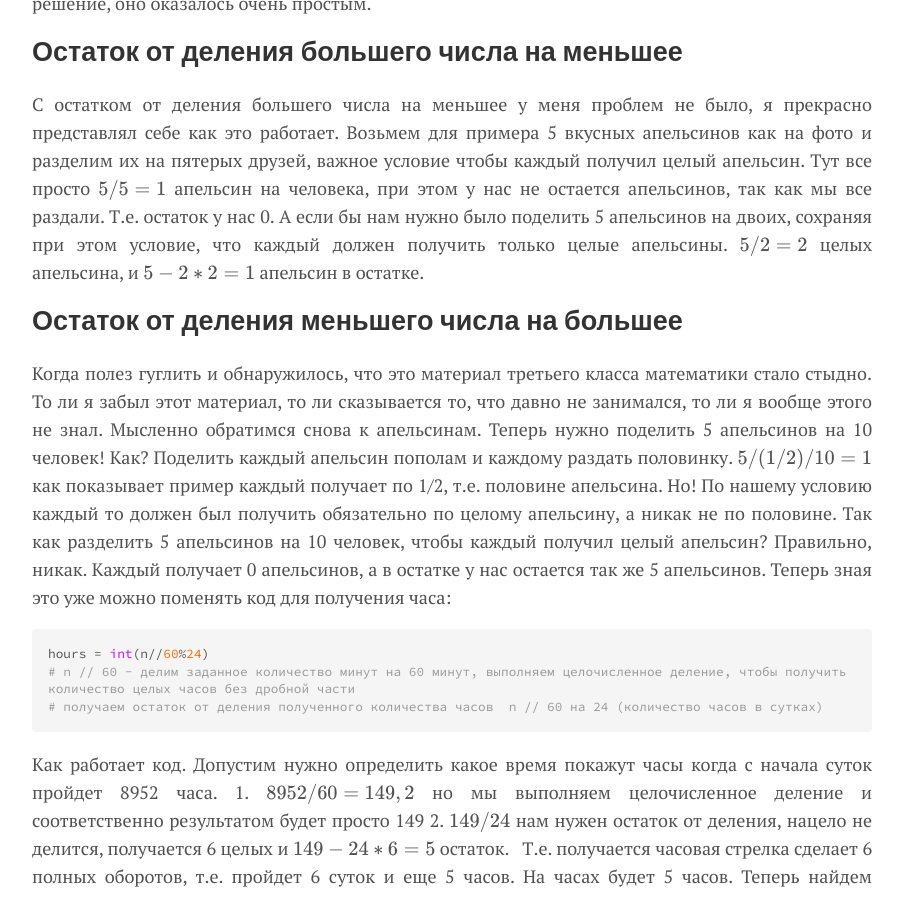
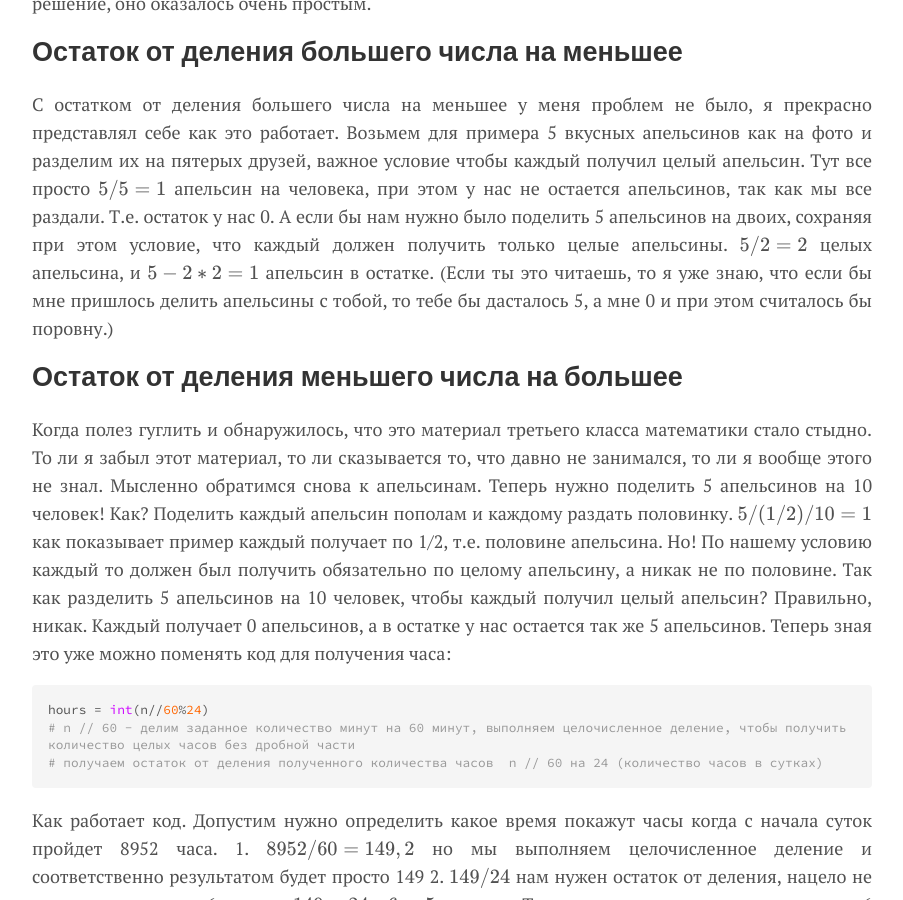
Before and after one commit to madazimov/madazimov.github.io, a Jekyll site: the page built from _posts/2018-04-11-ostatok-ot-deleniya.md, in a window 1280 px wide and 900 px high, scrolled down 1297 px. Shown: the whole window, without its empty margins (188-1091 px from the left). Built offline with Jekyll 4.4.1, drawn with Linux system fonts in a browser that asks for light colours; formulas are drawn with MathJax 3.

Commit message:
Update 2018-04-11-ostatok-ot-deleniya.md

```diff
--- a/_posts/2018-04-11-ostatok-ot-deleniya.md
+++ b/_posts/2018-04-11-ostatok-ot-deleniya.md
@@ -23,7 +23,7 @@ print(hours, minutes) # Функцией print() выводим на экран
 </p>
 ## Остаток от деления большего числа на меньшее
 <p align="justify">
-С остатком от деления большего числа на меньшее у меня проблем не было, я прекрасно представлял себе как это работает. Возьмем для примера 5 вкусных апельсинов как на фото и разделим их на пятерых друзей, важное условие чтобы каждый получил целый апельсин. Тут все просто \( 5/5=1 \) апельсин на человека, при этом у нас не остается апельсинов, так как мы все раздали. Т.е. остаток у нас 0. А если бы нам нужно было поделить 5 апельсинов на двоих, сохраняя при этом условие, что каждый должен получить только целые апельсины. \( 5/2=2 \) целых апельсина, и \( 5-2*2=1 \) апельсин в остатке.
+С остатком от деления большего числа на меньшее у меня проблем не было, я прекрасно представлял себе как это работает. Возьмем для примера 5 вкусных апельсинов как на фото и разделим их на пятерых друзей, важное условие чтобы каждый получил целый апельсин. Тут все просто \( 5/5=1 \) апельсин на человека, при этом у нас не остается апельсинов, так как мы все раздали. Т.е. остаток у нас 0. А если бы нам нужно было поделить 5 апельсинов на двоих, сохраняя при этом условие, что каждый должен получить только целые апельсины. \( 5/2=2 \) целых апельсина, и \( 5-2*2=1 \) апельсин в остатке. (Если ты это читаешь, то я уже знаю, что если бы мне пришлось делить апельсины с тобой, то тебе бы дасталось 5, а мне 0 и при этом считалось бы поровну.)
 </p>
 ## Остаток от деления меньшего числа на большее
 <p align="justify">
```
